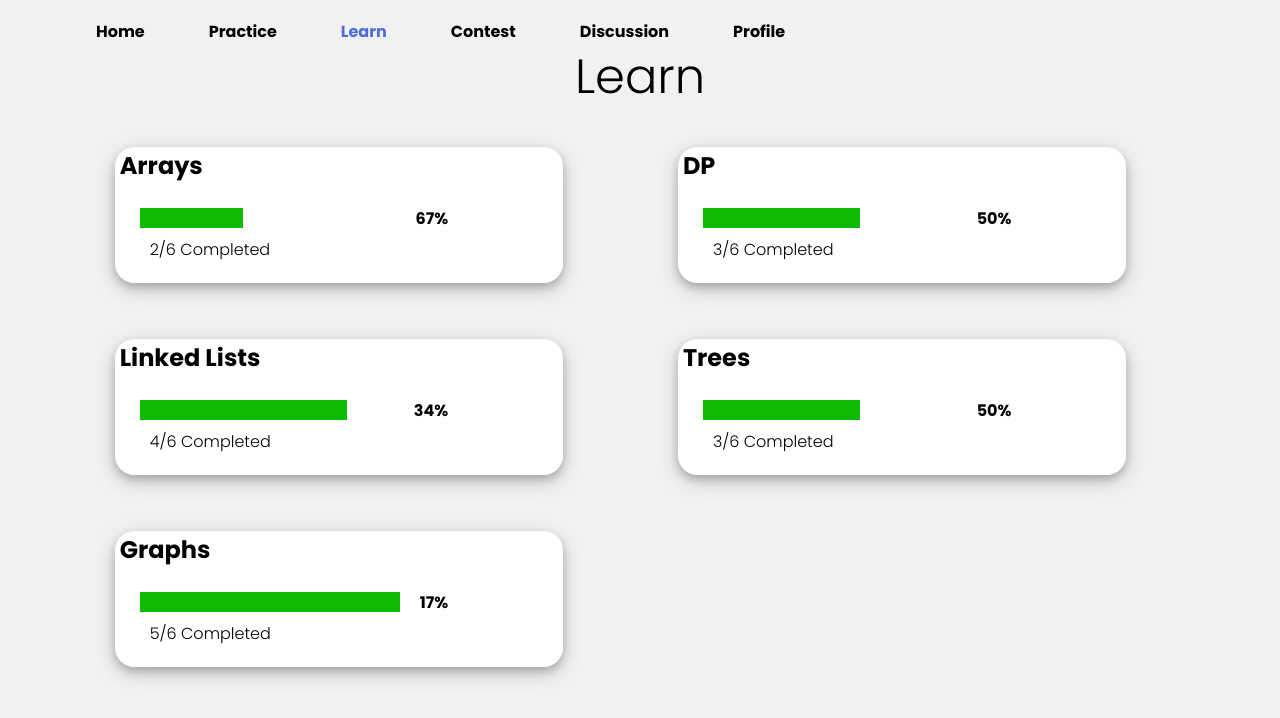
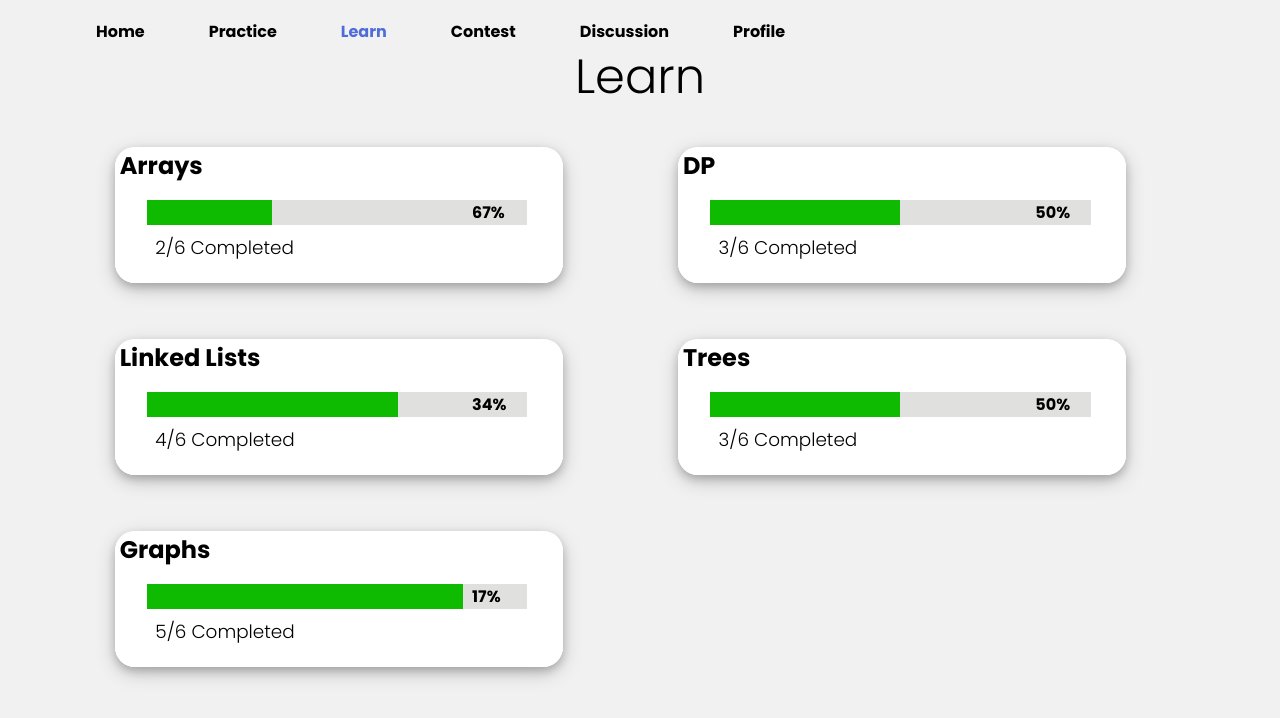
Before and after one commit to sajalgupta06/GreenTick, a React (Create React App) app: page /learn in a window 1280 px wide. Shown: the top 718 px of the page. Built offline with nearby package versions, Linux system fonts and the light colour scheme.

Commit message:
Update progress-bar.component.js

```diff
--- a/src/components/progress-bar.component.js
+++ b/src/components/progress-bar.component.js
@@ -1,17 +1,26 @@
 import React from "react";
+
 
 const ProgressBar = (props) => {
   const {bgcolor, completed,subtopics } = props;
 
 
+
+
   const containerStyles = {
+
+    height: '18%',
+    width: '85%',
+    backgroundColor:"#e0e0de", /*"#e0e0de",*/
+    borderRadius: 0,
+    margin: '4%',
+    textAlign: 'left',
+
     position: 'absolute',
-    height: 20,
-    width: '70%',
-    backgroundColor:"#fff", /*"#e0e0de",*/
-    borderRadius: 0,
-    margin: 20,
-    textAlign: 'left'
+    left: '3%',/*"0.1 rem",*/
+    right: '0%',
+    top: '26%',
+    bottom: '0%',
 
   }
 
@@ -19,21 +28,23 @@ const ProgressBar = (props) => {
     height: '100%',
     width: `${completed}%`,
     backgroundColor: bgcolor,
-    borderRadius: 0,//'inherit',
-    textAlign: 'right'
+    borderRadius: 0,
+    textAlign: 'right',
+
 
   }
 
   const fillerText={
-    padding: 5,
+    padding: '0.5%',
     color: 'black',
     fontWeight: 'bold',
     textAlign: 'right',
-    position: 'absolute',
-    left: "0.1 rem",/*500,*/
-    right: 0,
-    top: -6,
-    bottom: 0
+    position: 'relative',
+    left:'85%',
+    /*right: 0,*/
+    top: '-100%',
+    fontSize:'2.0vh'
+
   }
 
   const labelStyles = {
@@ -43,14 +54,14 @@ const ProgressBar = (props) => {
   }
 
   const subTitles={
-    padding: 5,
+    /*padding: '1%',*/
     color: 'black',
     margin: 5,
     position: 'absolute',
-    left: 0,
+    left: '1%',
     right: 0,
-    top: 20,
-    bottom: 0
+    top: '115%',
+    fontSize:'2.3vh'
 
 
   }
```
